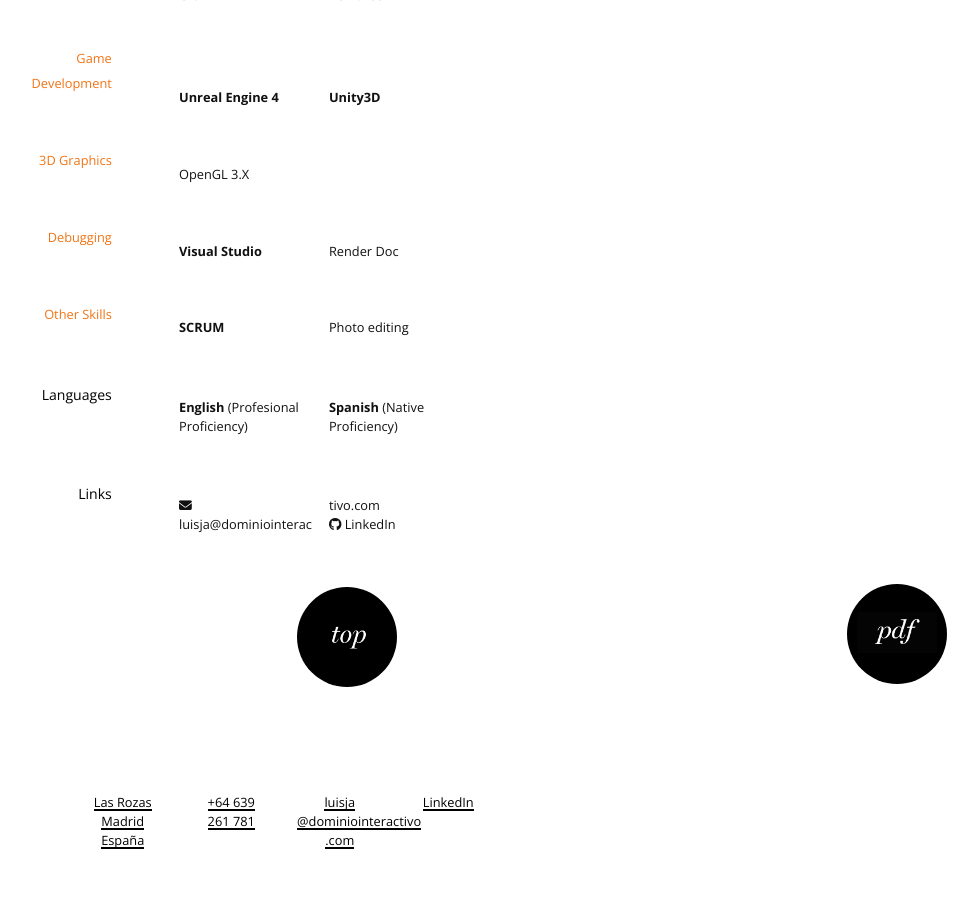
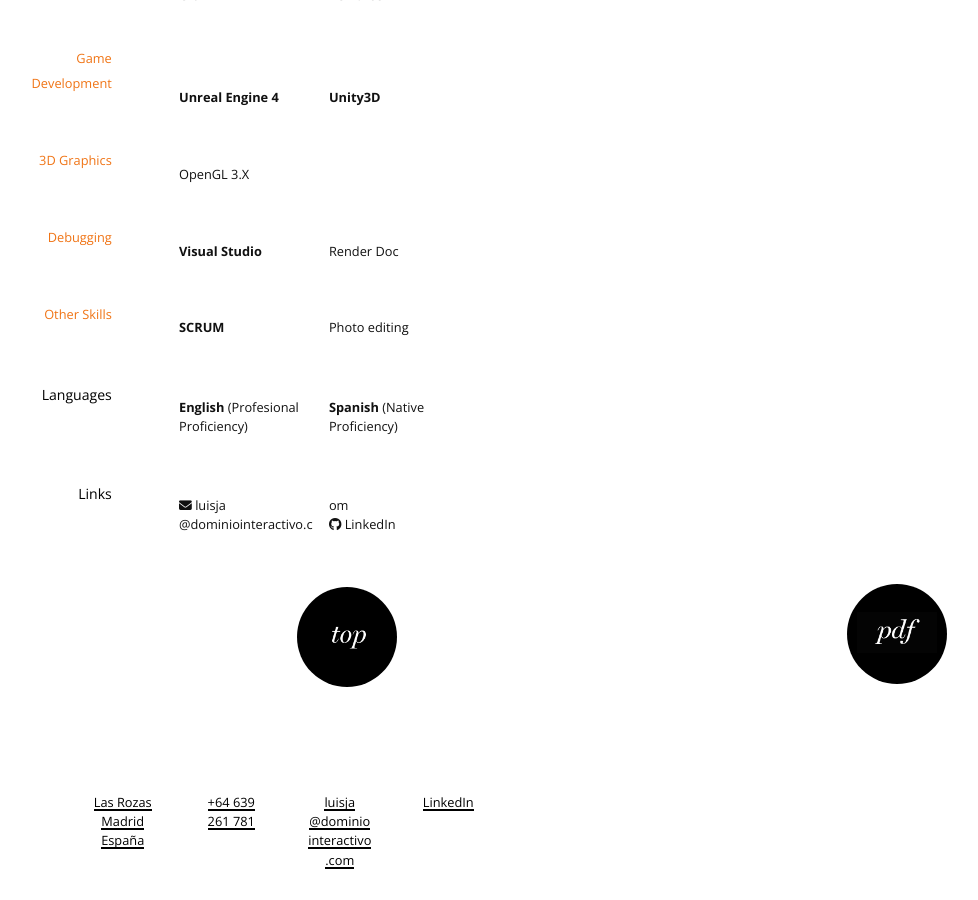
Before and after one commit to ljsanchezesjr/ljsanchezesjr.github.io, a Jekyll site: the page built from resume.md, in a window 1280 px wide and 900 px high, scrolled down 1986 px. Shown: the whole window, without its empty margins (293-1271 px from the left). Built offline with Jekyll 4.4.1, drawn with Linux system fonts in a browser that asks for light colours; nearby versions of some CDN libraries; some web fonts are replaced.

Commit message:
footer fix

```diff
--- a/_includes/footer.html
+++ b/_includes/footer.html
@@ -11,7 +11,7 @@
       <h5><a href="tel:+34639261781"><span>+64 639</span><br><span>261 781</span></a></h5>
     </div>
     <div class="footer-each">
-      <h5><a href="mailto:luisja@dominiointeractivo.com"><span>luisja</span><br><span>@dominiointeractivo</span><br><span>.com</span></a></h5>
+      <h5><a href="mailto:luisja@dominiointeractivo.com"><span>luisja</span><br><span>@dominio</span><br><span>interactivo</span><br><span>.com</span></a></h5>
     </div>
     <!--<div class="footer-each">
       <h5><a href="mailto:ljsanchezesjr@gmail.com"><span>ljsanchezesjr</span><br><span>@gmail.com</span></a></h5>
--- a/resume.md
+++ b/resume.md
@@ -144,7 +144,7 @@ Associated with: ESAT (Low Level and Optimization)
 
 ## Links
 
-* <i class="fa fa-envelope"></i> <a href="mailto:luisja@dominiointeractivo.com">luisja@dominiointeractivo.com</a><br />
+* <i class="fa fa-envelope"></i> <a href="mailto:luisja@dominiointeractivo.com">luisja<br/>@dominiointeractivo.com</a><br />
 * <i class="fa fa-github"></i> <a href="http://www.linkedin.com/in/luis-javier-sanchez-sanchez">LinkedIn</a><br />
 
 <!-- ### Footer
```
